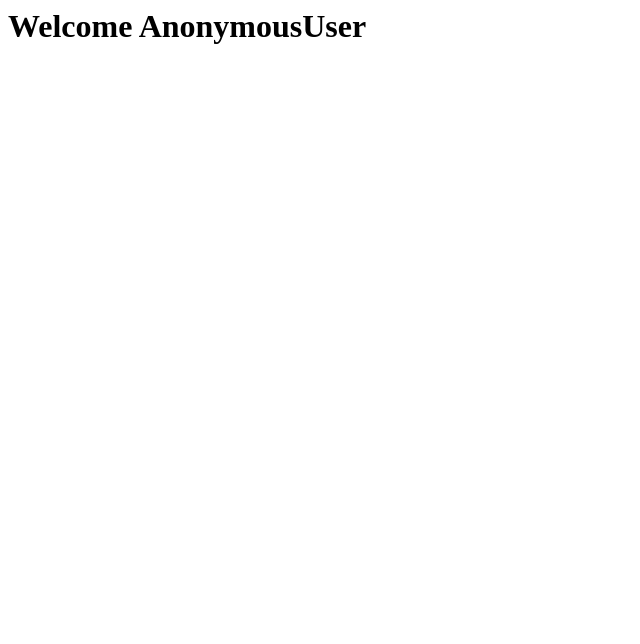
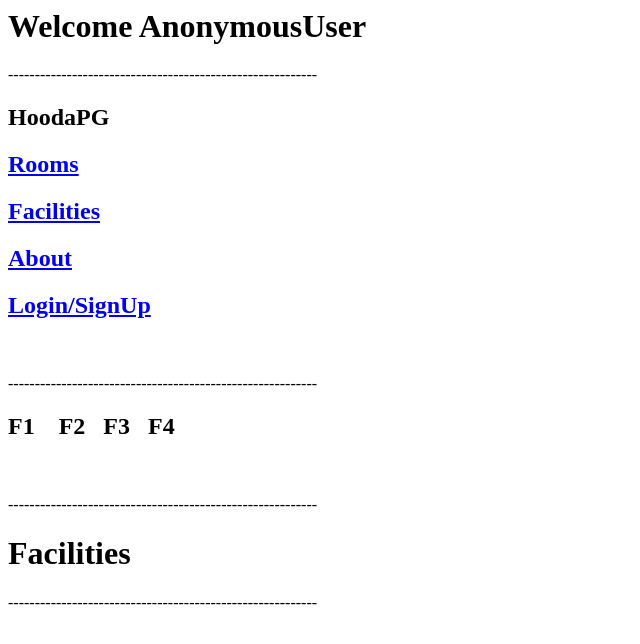
Before and after one commit to vallabhtiwari/kinvilla, a Django app: page / in a window 1280 px wide. Shown: the top 644 px of the page, without its empty margins (0-640 px from the left). Run offline with Django 4.2, Linux system fonts and the light colour scheme.

Commit message:
temporary template

```diff
--- a/home/templates/home/home.html
+++ b/home/templates/home/home.html
@@ -1 +1,14 @@
 <h1>Welcome {{user}}</h1>
+----------------------------------------------------------
+<h2>HoodaPG</h2>
+<h2><a href="#">Rooms</a></h2>
+<h2><a href="#">Facilities</a></h2>
+<h2><a href="#">About</a></h2>
+<h2><a href="{% url 'user:register-user' %}">Login/SignUp</a></h2>
+<br><br>
+----------------------------------------------------------
+<h2>F1 &nbsp;&nbsp;&nbsp;F2&nbsp;&nbsp;&nbsp;F3&nbsp;&nbsp;&nbsp;F4</h2>
+<br><br>
+----------------------------------------------------------
+<h1>Facilities</h1>
+----------------------------------------------------------
```
